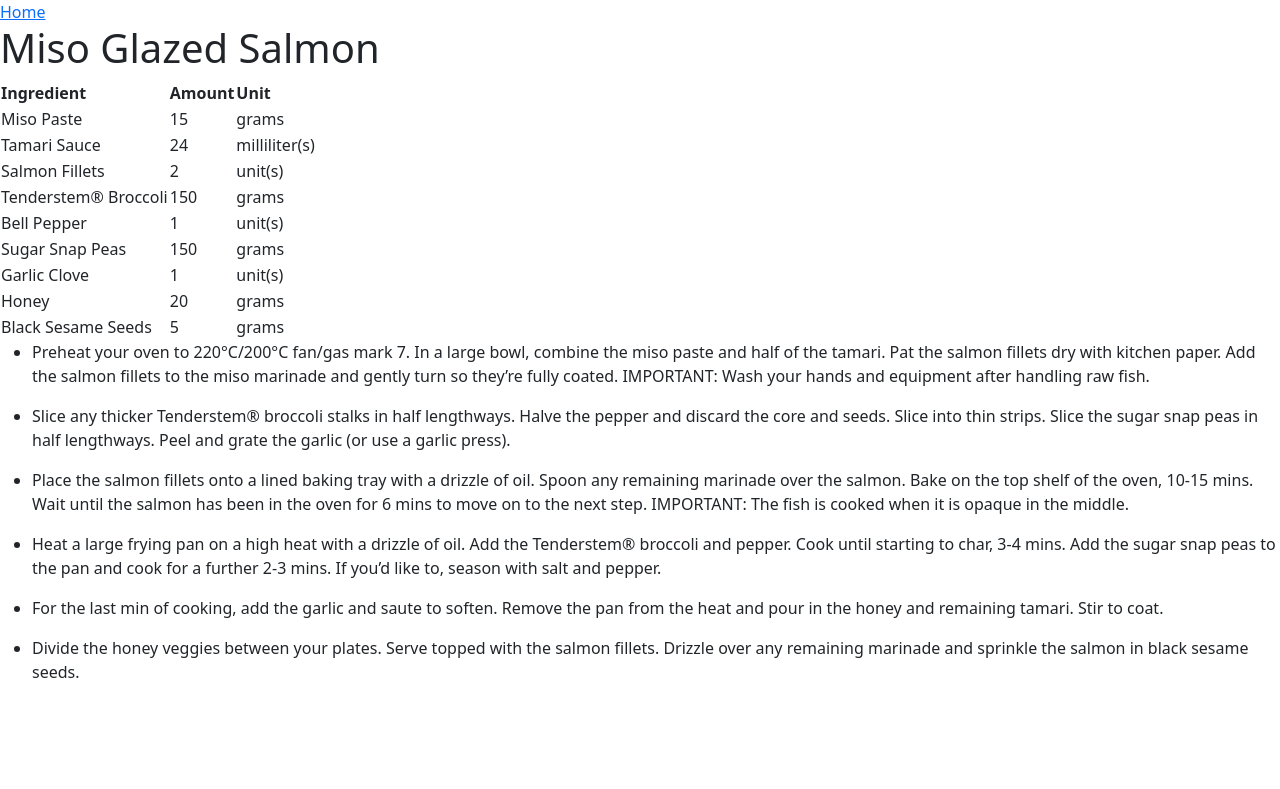
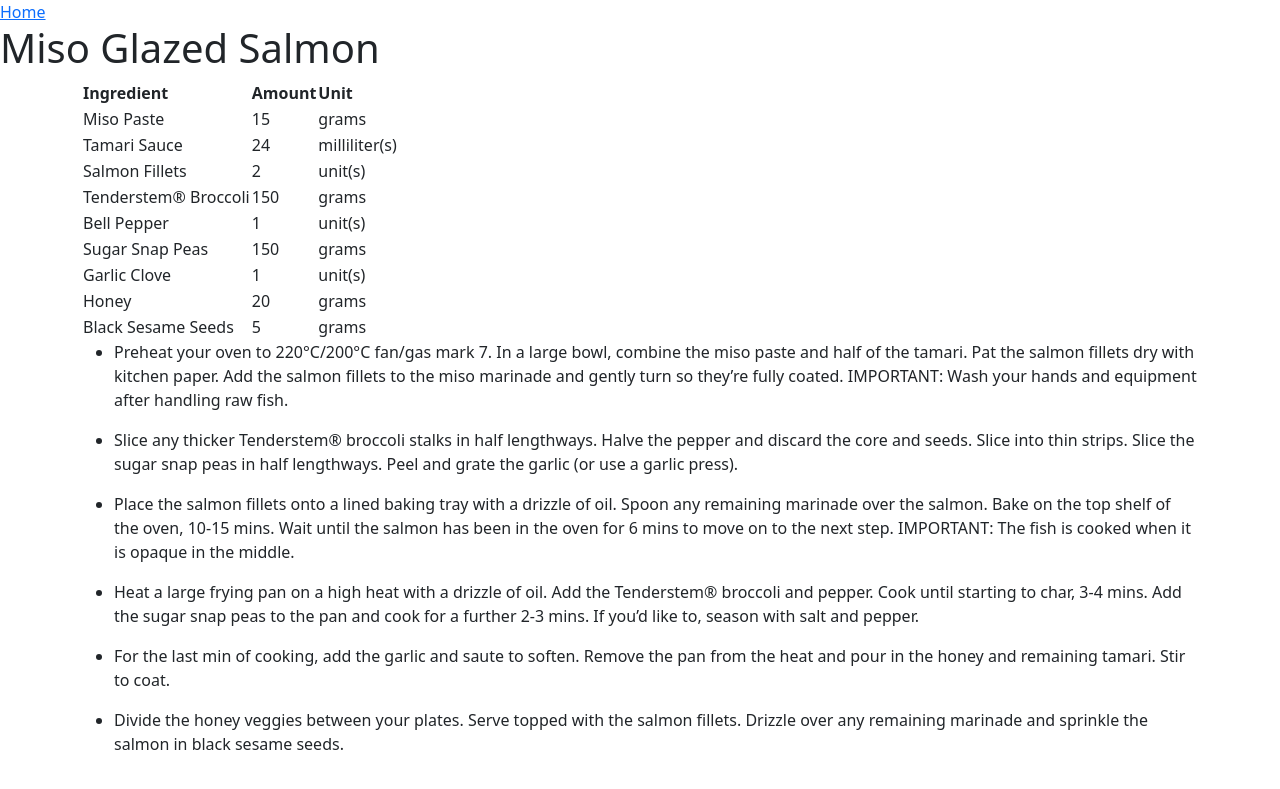
Before and after one commit to r1ch/recipes, a Jekyll site: the page built from _recipes/miso-glazed-salmon-60ed8af58452130fbf4e14b6.md, in a window 1280 px wide. Shown: the top 789 px of the page. Built offline with Jekyll 4.4.1, drawn with Linux system fonts in a browser that asks for light colours.

Commit message:
Update default.html

```diff
--- a/_layouts/default.html
+++ b/_layouts/default.html
@@ -2,6 +2,7 @@
 <html lang="en">
   <head>
     <meta charset="utf-8">
+    <meta name="viewport" content="width=device-width, initial-scale=1">
     <title>{{ page.title }}</title>
     <link href="https://cdn.jsdelivr.net/npm/bootstrap@5.3.8/dist/css/bootstrap.min.css" rel="stylesheet" integrity="sha384-sRIl4kxILFvY47J16cr9ZwB07vP4J8+LH7qKQnuqkuIAvNWLzeN8tE5YBujZqJLB" crossorigin="anonymous">
   </head>
@@ -10,8 +11,9 @@
       <a href="/">Home</a>
     </nav>
     <h1>{{ page.title }}</h1>
-    <section>
+    <div class = "container">
       {{ content }}
-    </section>
+    </div>
+    <script src="https://cdn.jsdelivr.net/npm/bootstrap@5.3.8/dist/js/bootstrap.bundle.min.js" integrity="sha384-FKyoEForCGlyvwx9Hj09JcYn3nv7wiPVlz7YYwJrWVcXK/BmnVDxM+D2scQbITxI" crossorigin="anonymous"></script>
   </body>
 </html>
```
